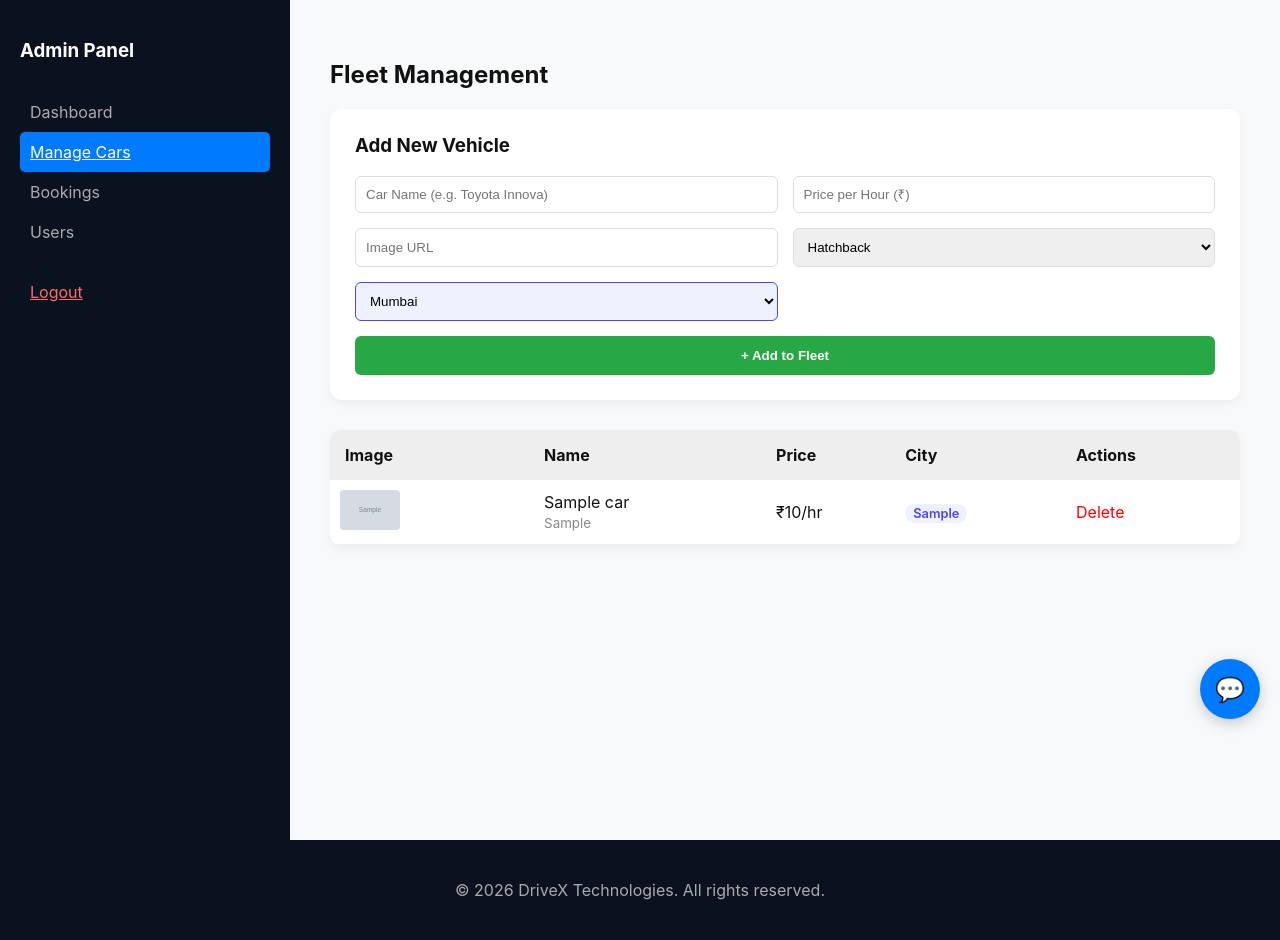
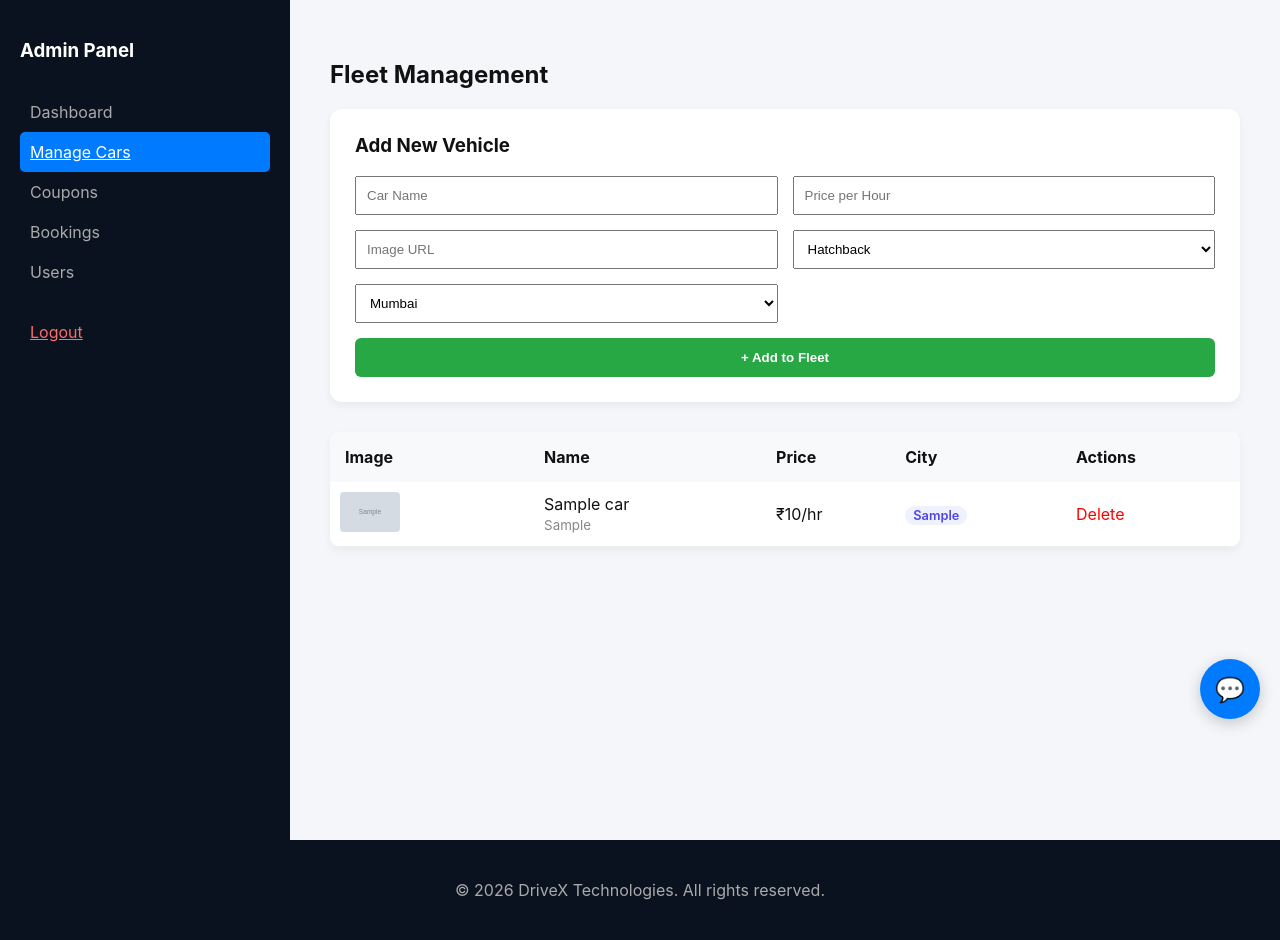
Before and after one commit to ks1133109-eng/car_rental_website, a Flask app: template templates/manage_cars.html in a window 1280 px wide. Shown: the part 61-1001 px from the top of the page. Run offline with Flask 3, Linux system fonts and the light colour scheme; the template is opened without the code that fills it: values that come from a table or form of the project are taken from there, others are empty; tables that the repository leaves empty hold one stand-in row (values such as "Sample post"); grey boxes marked "Sample" are stand-in pictures.

Commit message:
Update manage_cars.html

```diff
--- a/templates/manage_cars.html
+++ b/templates/manage_cars.html
@@ -11,29 +11,32 @@
         <h3 style="margin-bottom: 30px;">Admin Panel</h3>
         <a href="{{ url_for('admin_dashboard') }}" style="display:block; padding:10px; color:#aaa; text-decoration:none;">Dashboard</a>
         <a href="{{ url_for('manage_cars') }}" style="display:block; padding:10px; color:white; background:var(--primary); border-radius:5px;">Manage Cars</a>
+
+        <a href="{{ url_for('manage_coupons') }}" style="display:block; padding:10px; color:#aaa; text-decoration:none;">Coupons</a>
+
         <a href="{{ url_for('manage_bookings') }}" style="display:block; padding:10px; color:#aaa; text-decoration:none;">Bookings</a>
         <a href="{{ url_for('manage_users') }}" style="display:block; padding:10px; color:#aaa; text-decoration:none;">Users</a>
         <a href="{{ url_for('logout') }}" style="display:block; padding:10px; color:#ff6b6b; margin-top: 20px;">Logout</a>
     </div>
 
-    <div style="flex: 1; padding: 40px; background: #f8f9fa;">
+    <div style="flex: 1; padding: 40px; background: var(--bg-color);">
         <h2>Fleet Management</h2>
 
-        <div style="background: white; padding: 25px; border-radius: 12px; margin-top: 20px; box-shadow: 0 4px 10px rgba(0,0,0,0.05);">
+        <div style="background: var(--card-bg); padding: 25px; border-radius: 12px; margin-top: 20px; box-shadow: 0 4px 10px rgba(0,0,0,0.05);">
             <h3 style="margin-top: 0;">Add New Vehicle</h3>
             <form method="POST" style="display: grid; grid-template-columns: 1fr 1fr; gap: 15px;">
-                <input type="text" name="name" placeholder="Car Name (e.g. Toyota Innova)" required style="padding: 10px; border: 1px solid #ddd; border-radius: 6px;">
-                <input type="number" name="price" placeholder="Price per Hour (₹)" required style="padding: 10px; border: 1px solid #ddd; border-radius: 6px;">
-                <input type="text" name="image" placeholder="Image URL" required style="padding: 10px; border: 1px solid #ddd; border-radius: 6px;">
+                <input type="text" name="name" placeholder="Car Name" required style="padding: 10px;">
+                <input type="number" name="price" placeholder="Price per Hour" required style="padding: 10px;">
+                <input type="text" name="image" placeholder="Image URL" required style="padding: 10px;">
 
-                <select name="category" style="padding: 10px; border: 1px solid #ddd; border-radius: 6px;">
+                <select name="category" style="padding: 10px;">
                     <option value="Hatchback">Hatchback</option>
                     <option value="Sedan">Sedan</option>
                     <option value="SUV">SUV</option>
                     <option value="Luxury">Luxury</option>
                 </select>
 
-                <select name="location" style="padding: 10px; border: 1px solid #ddd; border-radius: 6px; background: #eef2ff; border-color: #4f46e5;">
+                <select name="location" style="padding: 10px;">
                     <option value="Mumbai">Mumbai</option>
                     <option value="Delhi">Delhi</option>
                     <option value="Bangalore">Bangalore</option>
@@ -41,15 +44,13 @@
                     <option value="Chennai">Chennai</option>
                 </select>
 
-                <button type="submit" style="grid-column: span 2; padding: 12px; background: #28a745; color: white; border: none; border-radius: 6px; cursor: pointer; font-weight: bold;">
-                    + Add to Fleet
-                </button>
+                <button type="submit" style="grid-column: span 2; padding: 12px; background: #28a745; color: white; border: none; border-radius: 6px; cursor: pointer; font-weight: bold;">+ Add to Fleet</button>
             </form>
         </div>
 
-        <div style="margin-top: 30px; background: white; border-radius: 10px; overflow: hidden; box-shadow: 0 4px 10px rgba(0,0,0,0.05);">
+        <div style="margin-top: 30px; background: var(--card-bg); border-radius: 10px; overflow: hidden; box-shadow: 0 4px 10px rgba(0,0,0,0.05);">
             <table style="width: 100%; border-collapse: collapse;">
-                <tr style="background: #eee; text-align: left;">
+                <tr style="background: var(--light); text-align: left;">
                     <th style="padding: 15px;">Image</th>
                     <th>Name</th>
                     <th>Price</th>
@@ -60,9 +61,7 @@
                     <td style="padding: 10px;"><img src="{{ car.image_url }}" style="width: 60px; height: 40px; object-fit: cover; border-radius: 4px;"></td>
                     <td>{{ car.name }}<br><small style="color: #888;">{{ car.category }}</small></td>
                     <td>₹{{ car.price_per_hr }}/hr</td>
-
                     <td><span style="background: #eef2ff; color: #4f46e5; padding: 2px 8px; border-radius: 10px; font-size: 0.8rem; font-weight: 600;">{{ car.location }}</span></td>
-
                     <td>
                         <a href="{{ url_for('delete_car', id=car.id) }}" onclick="return confirm('Delete this car?')" style="color: red; text-decoration: none;">Delete</a>
                     </td>
@@ -70,7 +69,6 @@
                 {% endfor %}
             </table>
         </div>
-
     </div>
 </div>
 {% endblock %}
```
